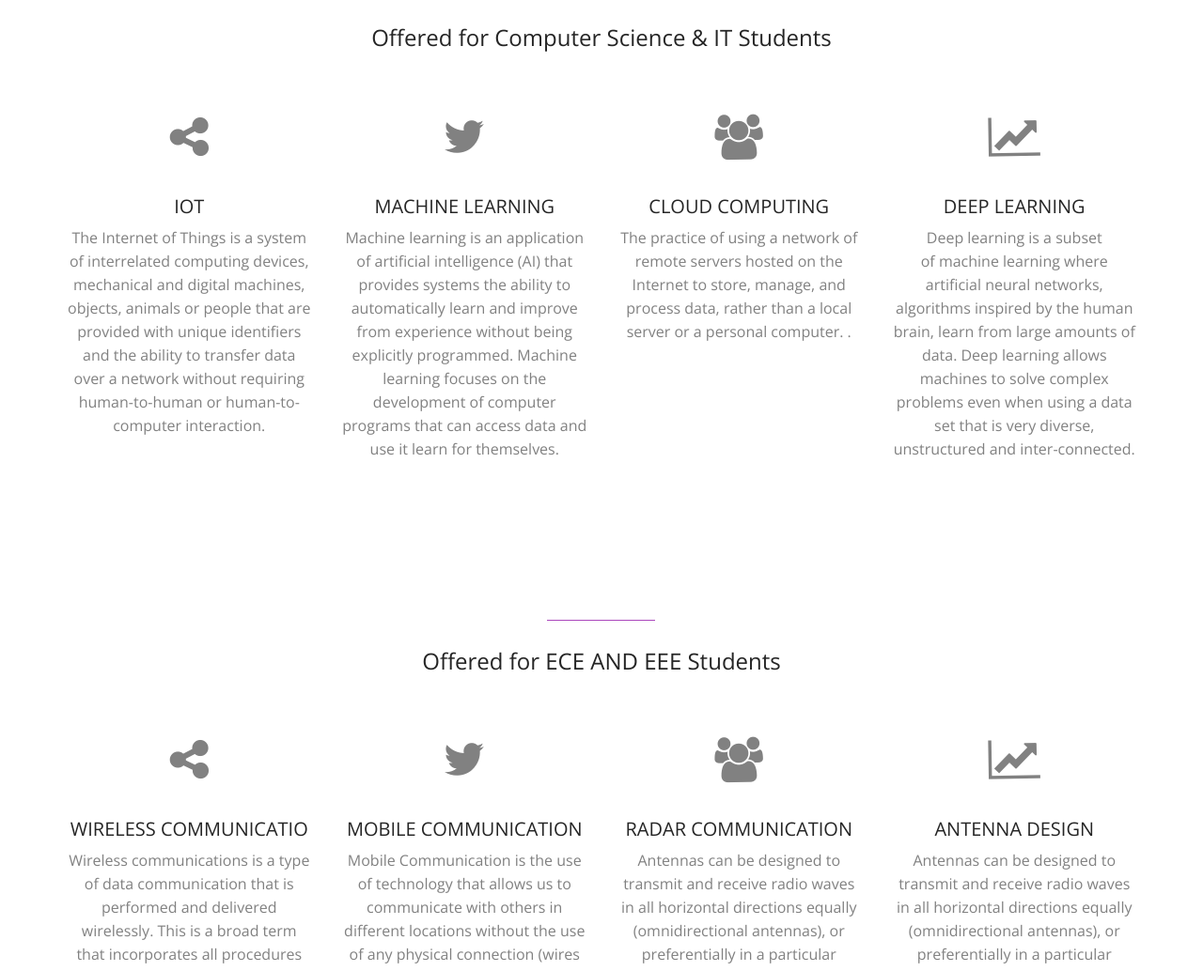
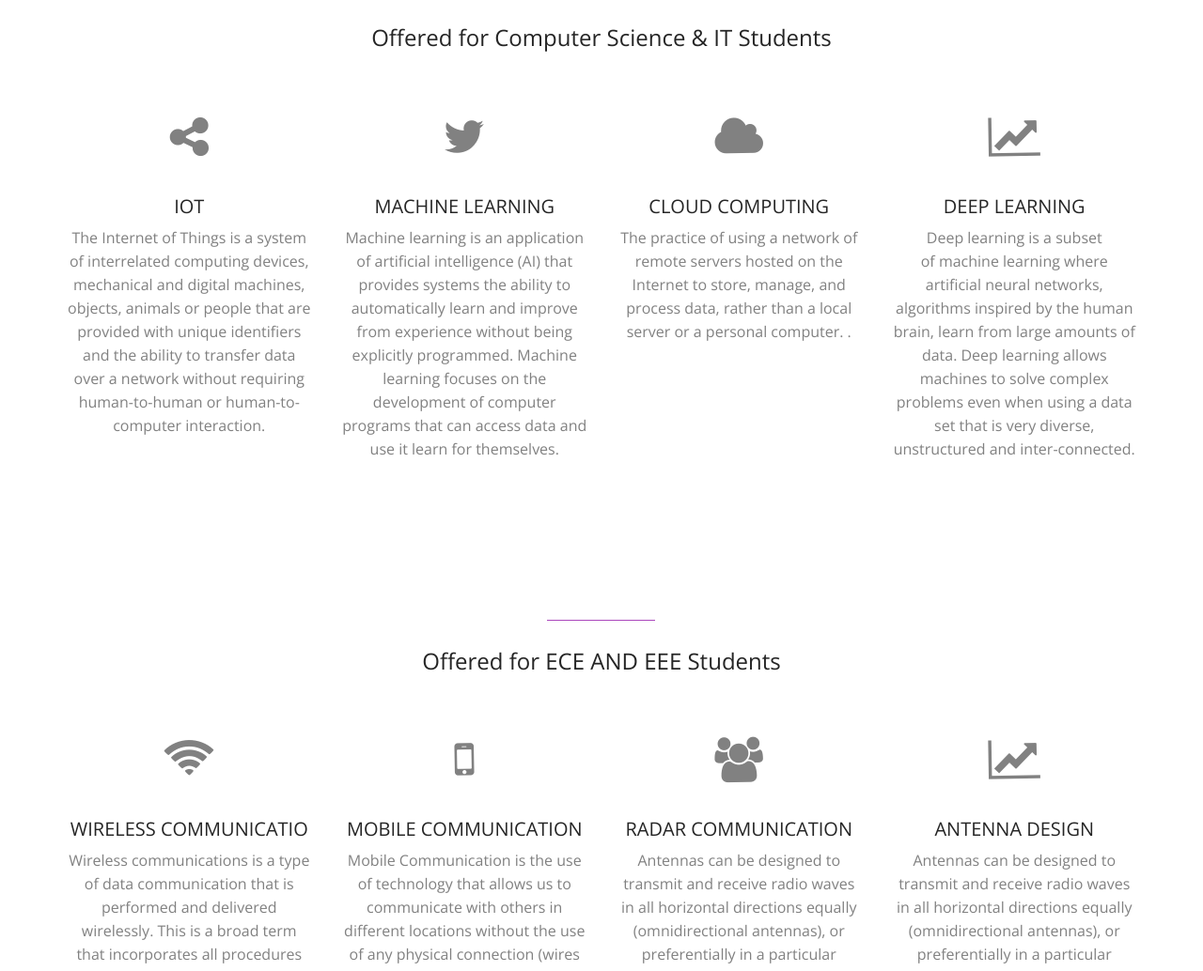
Before and after one commit to mohankrishna225/ibbe, a plain HTML site: page index.html in a window 1280 px wide. Shown: the part 1413-2447 px from the top of the page at 94% size. Drawn offline with nearby package versions, Linux system fonts and the light colour scheme; some packages are replaced by stand-ins of ours.

Commit message:
Update index.html

```diff
--- a/index.html
+++ b/index.html
@@ -180,7 +180,7 @@
 						<div class="col-md-3 col-sm-6 col-xs-12 text-center wow animated zoomIn" data-wow-delay="0.12s">
 							<div class="service-item">
 								<div class="service-icon">
-									<i class="fa fa-users fa-3x"></i>
+									<i class="fa fa-cloud fa-3x"></i>
 								</div>
 								<h3> Cloud Computing</h3>
 								<p>The practice of using a network of remote servers hosted on the Internet to store, manage, and process data, rather than a local server or a personal computer. .</p>
@@ -218,7 +218,7 @@
         <div class="col-md-3 col-sm-6 col-xs-12 text-center wow animated zoomIn">
         <div class="service-item">
           <div class="service-icon">
-            <i class="fa fa-share-alt fa-3x"></i>
+            <i class="fa fa-wifi fa-3x"></i>
           </div>
           <h3>Wireless Communicatio</h3>
           <p>Wireless communications is a type of data communication that is performed and delivered wirelessly. This is a broad term that incorporates all procedures and forms of connecting and communicating between two or more devices using a wireless signal through wireless communication technologies and devices.</p>
@@ -228,7 +228,7 @@
       <div class="col-md-3 col-sm-6 col-xs-12 text-center wow animated zoomIn" data-wow-delay="0.2s">
         <div class="service-item">
           <div class="service-icon">
-            <i class="fa fa-twitter fa-3x"></i>
+            <i class="fa fa-mobile fa-3x"></i>
           </div>
           <h3>Mobile Communication</h3>
           <p>Mobile Communication is the use of technology that allows us to communicate with others in different locations without the use of any physical connection (wires or cables). Mobile communication makes our life easier, and it saves time and effort. </p>
```
